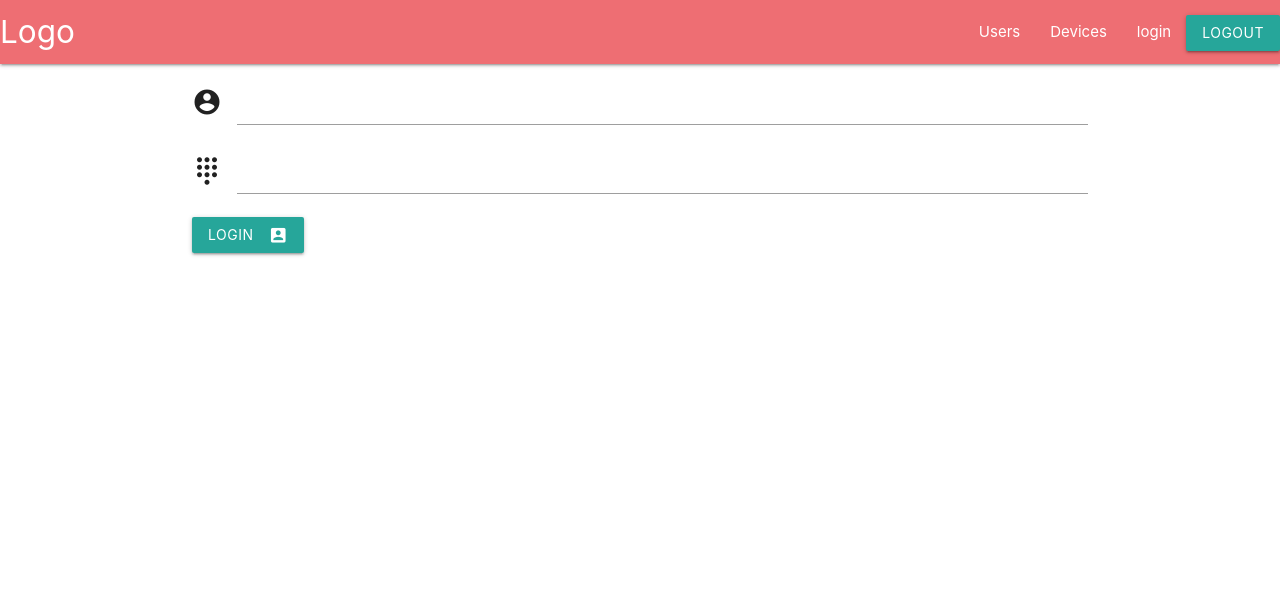
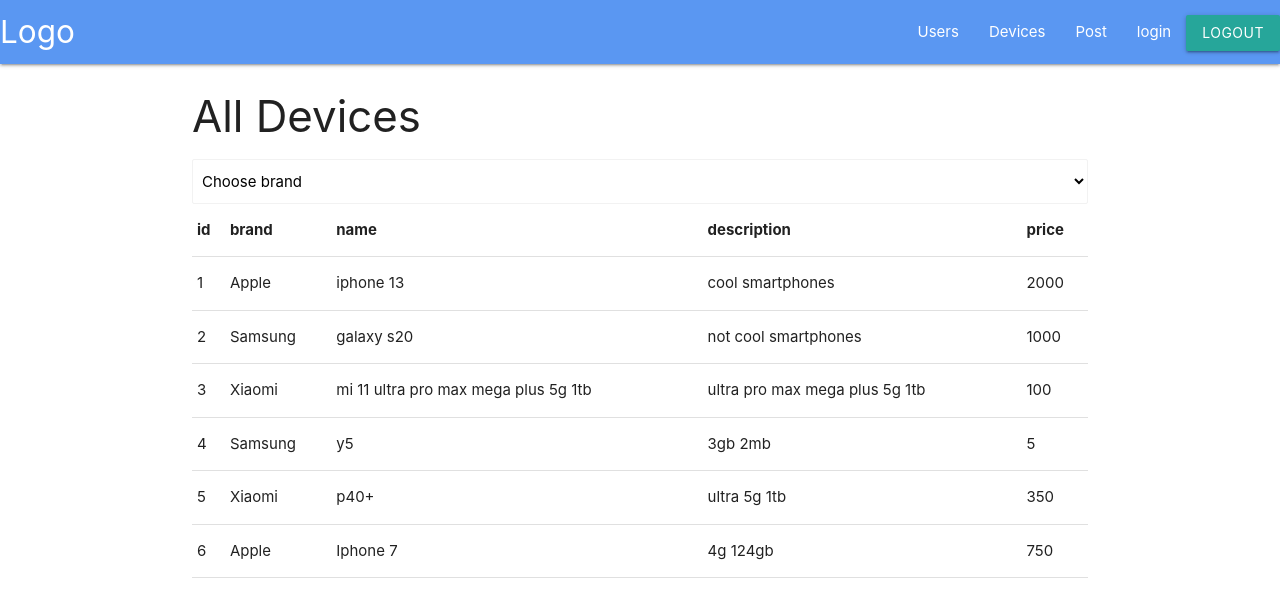
Before and after one commit to maksm04043525/project, a React (Create React App) app: page /devices in a window 1280 px wide. Before the commit this address led to /login. Shown: the top 598 px of the page. Built offline with nearby package versions, Linux system fonts and the light colour scheme; sample sign-in values are in the browser's storage.

Commit message:
popravili login i dodelivaem post

```diff
--- a/package.json
+++ b/package.json
@@ -10,6 +10,7 @@
     "react": "^17.0.2",
     "react-dom": "^17.0.2",
     "react-loader-spinner": "^4.0.0",
+    "react-paginate": "^8.0.0",
     "react-router-dom": "^5.3.0",
     "react-scripts": "4.0.3",
     "web-vitals": "^1.1.2"
--- a/src/App.css
+++ b/src/App.css
@@ -2,8 +2,17 @@
   margin: 0.5rem;
 }
 .postBox{
-  width: 100%;
+  width: 99%;
   height: 250px;
-  background-color: red;
+  border-radius: 5%;
+  background-color: #89b4f5;
 
 }
+
+.sapphire{
+  background-color: #5a97f2;
+}
+.littleContainer{
+  margin: auto;
+  width: 50%;
+}
--- a/src/App.js
+++ b/src/App.js
@@ -1,4 +1,4 @@
-import { useState } from 'react';
+import { useState,useEffect } from 'react';
 import AppRouter from './components/AppRouter';
 import { BrowserRouter } from 'react-router-dom';
 import NavBar from './components/NavBar/NavBar';
@@ -8,12 +8,18 @@ const App = (props) => {
   const [isAuth, setIsAuth] = useState(false);
   const [isLoading, setLoading] = useState(true);
 
+  useEffect(() => {
+    if(localStorage.getItem('auth')){
+      setIsAuth(true);
+    }
+  }, [])
+
   return (
-    <AuthContext.Provider value={
+    <AuthContext.Provider value={{
       isAuth,
       setIsAuth,
       isLoading
-    }>
+    }}>
       <BrowserRouter>
         <NavBar />
         <AppRouter />
--- a/src/components/AppRouter.jsx
+++ b/src/components/AppRouter.jsx
@@ -5,6 +5,7 @@ import AuthContext from "../context";
 import Devices from "../pages/Devices";
 import Login from "../pages/Login";
 import Users from "../pages/Users";
+import Post from "../pages/Post";
 
 const AppRouter = () => {
     const {isAuth,isLoading}=useContext(AuthContext)
@@ -14,6 +15,7 @@ const AppRouter = () => {
         <Switch>
             <Route path="/users" component={Users} />
             <Route path="/devices" component={Devices} />
+            <Route path="/post" component={Post} />
             <Redirect to="/devices" />
         </Switch>
         :
--- a/src/components/NavBar/NavBar.jsx
+++ b/src/components/NavBar/NavBar.jsx
@@ -6,14 +6,16 @@ const NavBar = () => {
   const {isAuth,setIsAuth}=useContext(AuthContext);
   const logout=()=>{
     setIsAuth(false)
+    localStorage.clear();
   }
   return (
     <nav>
-      <div className="nav-wrapper">
+      <div className="nav-wrapper sapphire">
         <a href="#" className="brand-logo">Logo</a>
         <ul id="nav-mobile" className="right hide-on-med-and-down">
           <li><Link to="/users">Users</Link></li>
           <li><Link to="/devices">Devices</Link></li>
+          <li><Link to="/post">Post</Link></li>
           <li><Link to="/login">login</Link></li>
           <li><button onClick={logout} className="waves-effect waves-light btn">Logout</button></li>
         </ul>
--- a/src/pages/Login.jsx
+++ b/src/pages/Login.jsx
@@ -1,26 +1,49 @@
 import '../App.css';
-import { useState, useEffect } from 'react';
+import { useState, useEffect, useContext } from 'react';
 import axios from 'axios';
+import AuthContext from '../context';
 
 
 const Login = () => {
+    const { isAuth, setIsAuth } = useContext(AuthContext)
+    const [data, setData] = useState({ login: '', password: '' })
+    const login = { login: 'maks', password: "qwe" }
+    const onChange = (e) => {
+        if (e.target.id === 'login') {
+            setData({ ...data, login: e.target.value })
+        }
+        else {
+            setData({ ...data, password: e.target.value })
+        }
+    }
+    const onLogin = () => {
+        if (data.login === login.login && data.password === login.password) {
+            setIsAuth(true);
+            localStorage.setItem('auth', 'true')
+        }
+    }
+
     return (
-        <form>
+
         <div className="container">
+            <div className="littleContainer">
+                <form id="login">
                     <div className="input-field row s6">
                         <i className="material-icons prefix">account_circle</i>
-                    <input id="icon_prefix" type="text" className="validate" />
+                        <input id="login" type="text" className="validate" onChange={onChange} />
                     </div>
                     <div className="input-field row s6">
                         <i className="material-icons prefix">dialpad</i>
-                    <input id="icon_telephone" type="tel" class="validate" />
+                        <input id="password" type="tel" class="validate" onChange={onChange} />
                     </div>
-                <button className="btn waves-effect waves-light" type="submit" name="action">
+                    <button onClick={() => onLogin()} className="btn waves-effect waves-light" type="submit" name="action">
                         Login
                         <i className="material-icons right">account_box</i>
                     </button>
+                </form>
             </div>
-        </form>
-    )
-}
+        </div>
+
+    );
+};
 export default Login;
--- a/src/pages/Post.jsx
+++ b/src/pages/Post.jsx
@@ -1,9 +1,15 @@
 import '../App.css';
 import { useState, useEffect } from 'react';
 import axios from 'axios';
-
+import ReactPaginate from 'react-paginate';
 
 const Post = () => {
+  const [page, setPage] = useState(0);
+  const [totalPage, setTotalPage] = useState(10);
+
+  const chanePage = () => {
+    setPage(page + 1)
+  }
 
 
   const [posts, setPosts] = useState([]);
@@ -47,6 +53,7 @@ const Post = () => {
   console.log(searchPost)
 
   return (
+    <>
       <div className="container">
         <div className="row">
           <h2>Posts</h2>
@@ -75,6 +82,18 @@ const Post = () => {
           </div>
         </div>
       </div>
+      <ReactPaginate
+        className="pagination"
+        breakLabel="..."
+        nextLabel="next >"
+        onPageChange={chanePage}
+        pageRangeDisplayed={5}
+        pageCount={totalPage}
+        previousLabel="< previous"
+        renderOnZeroPageCount={null}
+        activeClassName={"active"}
+      />
+    </>
   );
 }
 
```
Also changed, not shown: 1 other file (tests, documents, lock files or other folders). Lines whose indentation alone changed are shown as unchanged.
